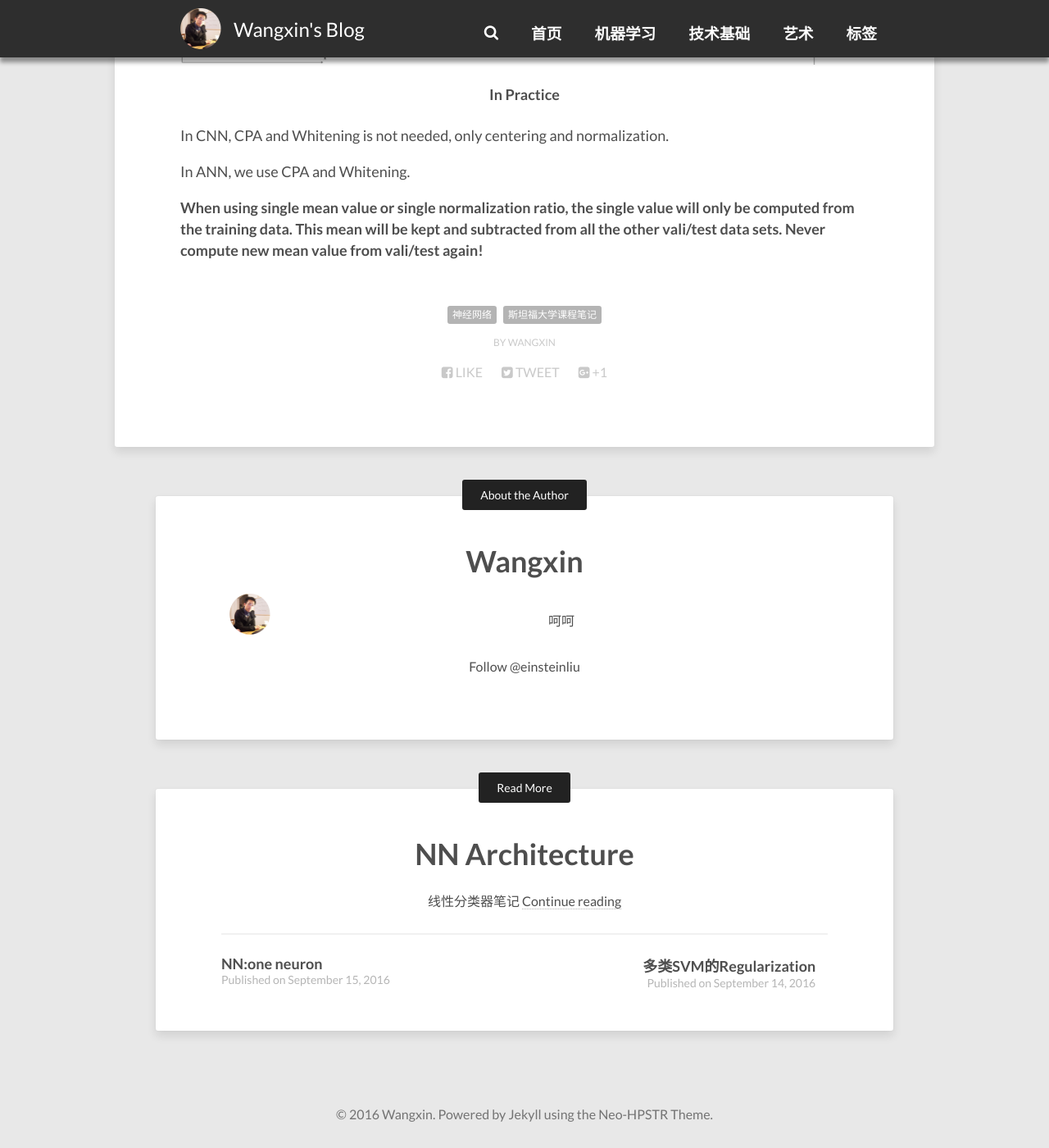
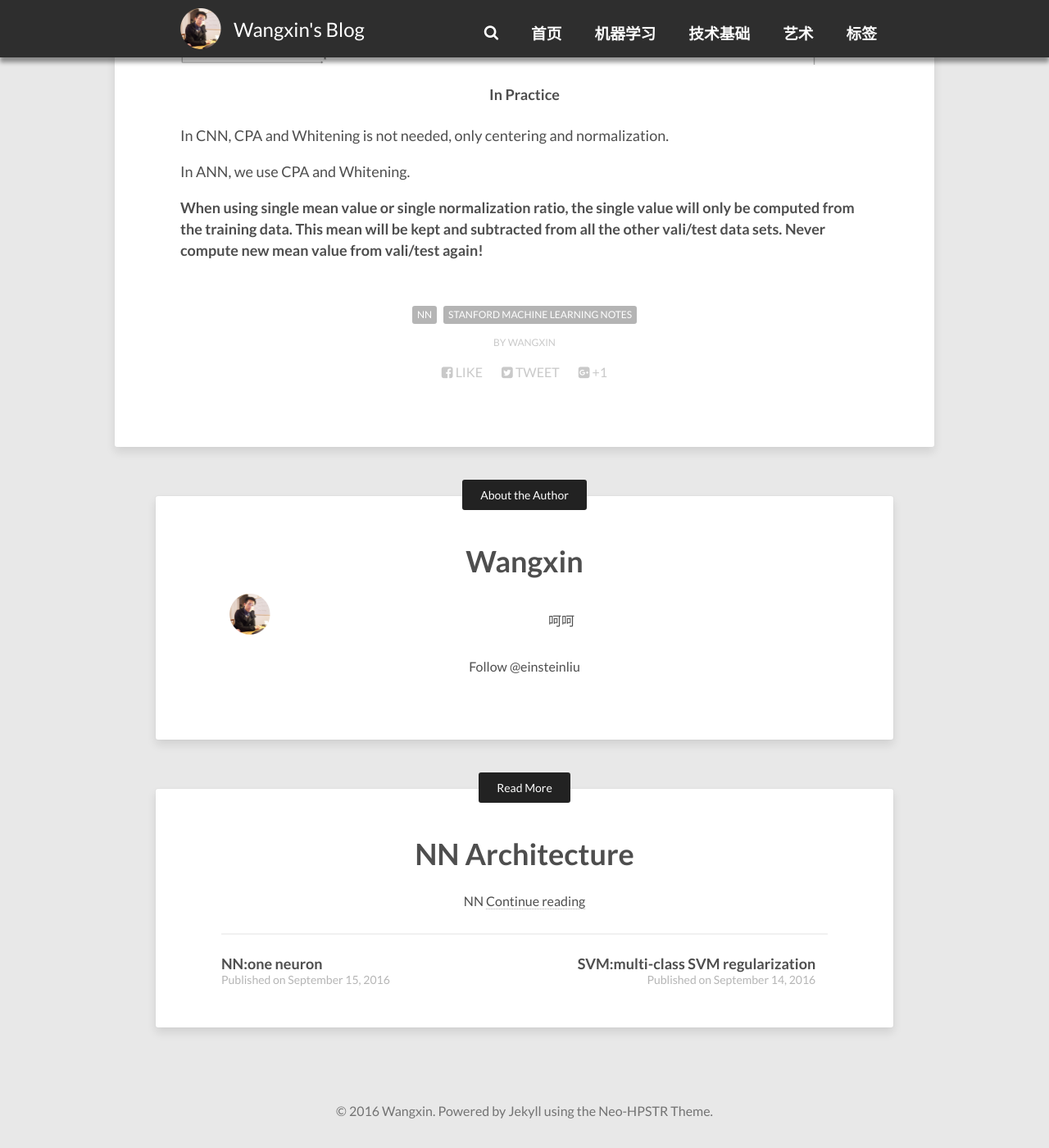
Before and after one commit to einsteinliu/einsteinliu.github.io, a Jekyll site: the page built from _posts/2016-09-20-NN3.md, in a window 1280 px wide and 1400 px high, scrolled down 5335 px. Shown: the whole window at 82% size. Built offline with Jekyll 4.4.1, drawn with Linux system fonts in a browser that asks for light colours; nearby versions of some CDN libraries; formulas are drawn with MathJax 3; comment, search, counter and statistics services are not loaded.

Commit message:
new things

```diff
--- a/_posts/2016-07-18-linear-svm.md
+++ b/_posts/2016-07-18-linear-svm.md
@@ -1,8 +1,8 @@
 ---
 layout: post
-title: Linear Classification Note
-description: "线性分类器笔记"
-tags: [线性分类器, 斯坦福大学课程笔记]
+title: Linear Classification
+description: "SVM"
+tags: [SVM, Stanford Machine Learning Notes]
 categories: [Machine Learning, Machine Learning Basic]
 ---
 
--- a/_posts/2016-09-14-linear-svm-regu.md
+++ b/_posts/2016-09-14-linear-svm-regu.md
@@ -1,8 +1,8 @@
 ---
 layout: post
-title: 多类SVM的Regularization
-description: "线性分类器笔记"
-tags: [线性分类器, 斯坦福大学课程笔记]
+title: SVM:multi-class SVM regularization
+description: "SVM"
+tags: [SVM, Stanford Machine Learning Notes]
 categories: [Machine Learning, Machine Learning Basic]
 ---
 
--- a/_posts/2016-09-20-NN3.md
+++ b/_posts/2016-09-20-NN3.md
@@ -1,8 +1,8 @@
 ---
 layout: post
 title: NN Preprocessing
-description: "神经网络笔记"
-tags: [神经网络, 斯坦福大学课程笔记]
+description: "NN"
+tags: [NN, Stanford Machine Learning Notes]
 categories: [Machine Learning, Machine Learning Basic]
 ---
 
```
Also changed, not shown: _posts/2016-09-15-NN1.md (+2 -2 lines), _posts/2016-09-18-NN2.md (+2 -2 lines).
